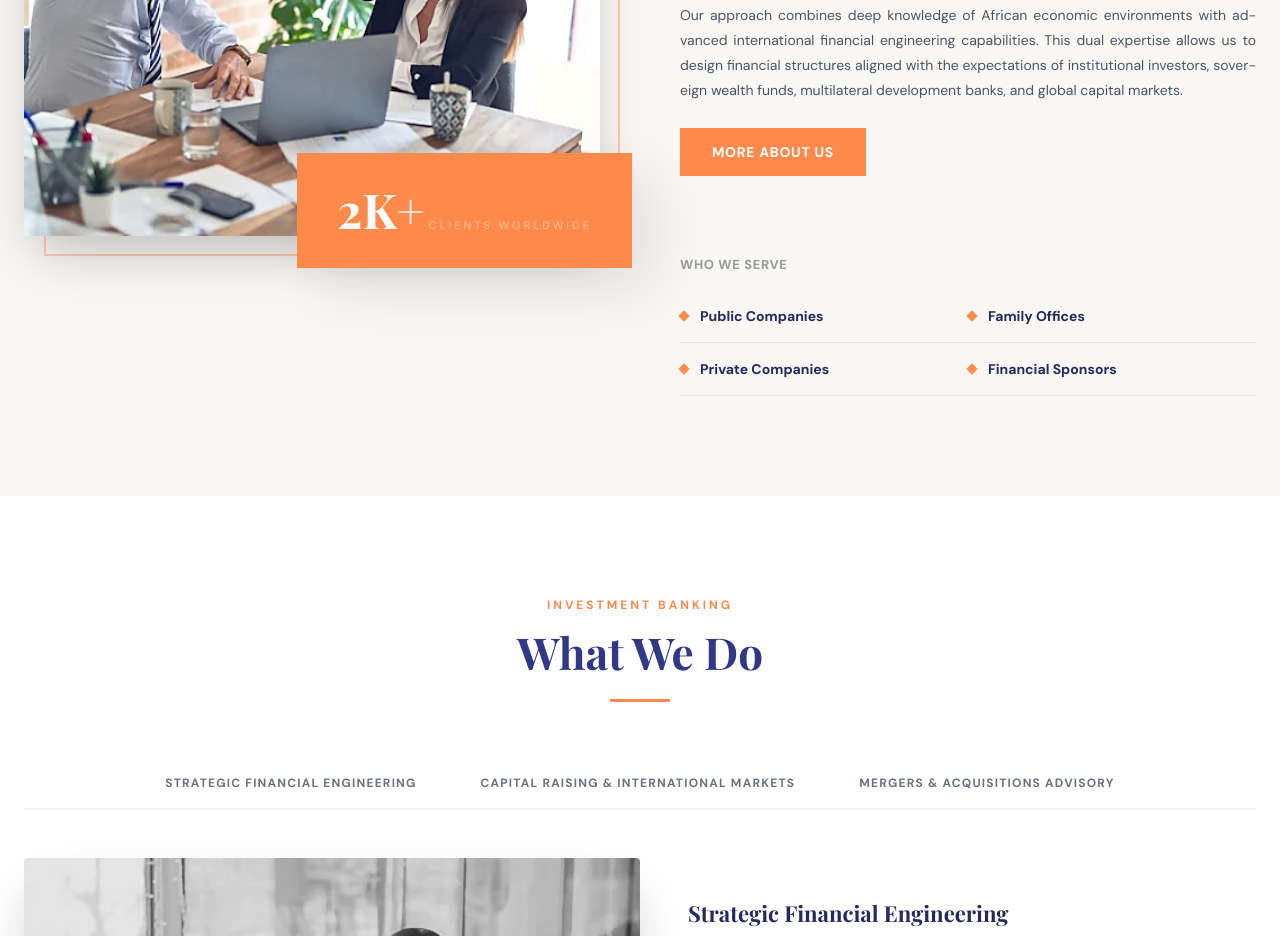
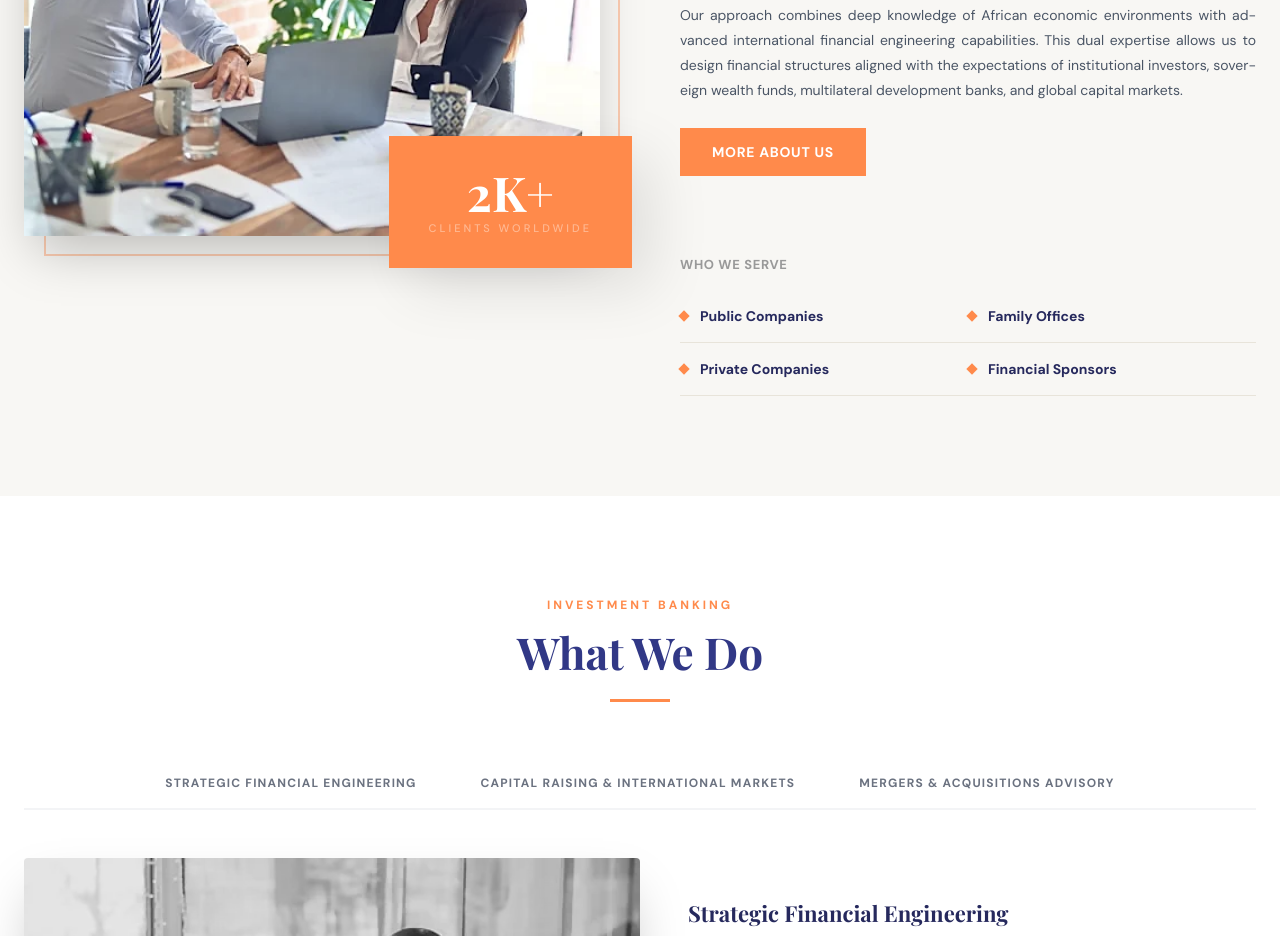
Before and after one commit to Delfred237/cfbanque_filial, a website: page index.html in a window 1280 px wide. Shown: the part 1779-2715 px from the top of the page. Drawn offline with nearby package versions, Linux system fonts and the light colour scheme.

Commit message:
fix: refactoring all files

```diff
--- a/assets/css/input.css
+++ b/assets/css/input.css
@@ -565,7 +565,7 @@
   }
 
   .stat-box {
-    @apply bg-secondary-400 text-white py-8 px-10 absolute -bottom-8 -right-8 z-20
+    @apply bg-secondary-400 text-white py-8 px-10 flex flex-col items-center absolute -bottom-8 -right-8 z-20
            shadow-[20px_20px_60px_rgba(0,0,0,0.1)] transition-transform duration-500;
   }
 
--- a/assets/js/app.js
+++ b/assets/js/app.js
@@ -14,7 +14,7 @@ document.addEventListener("DOMContentLoaded", () => {
   const REVEAL_CONFIG = {
     threshold: 0.15,
     rootMargin: "0px 0px -80px 0px",
-    staggerDelay: 50,
+    staggerDelay: 20,
   };
 
   /* ─── 2. GESTION NAVIGATION & SCROLL ─── */
```
Also changed, not shown: assets/css/output.css.
